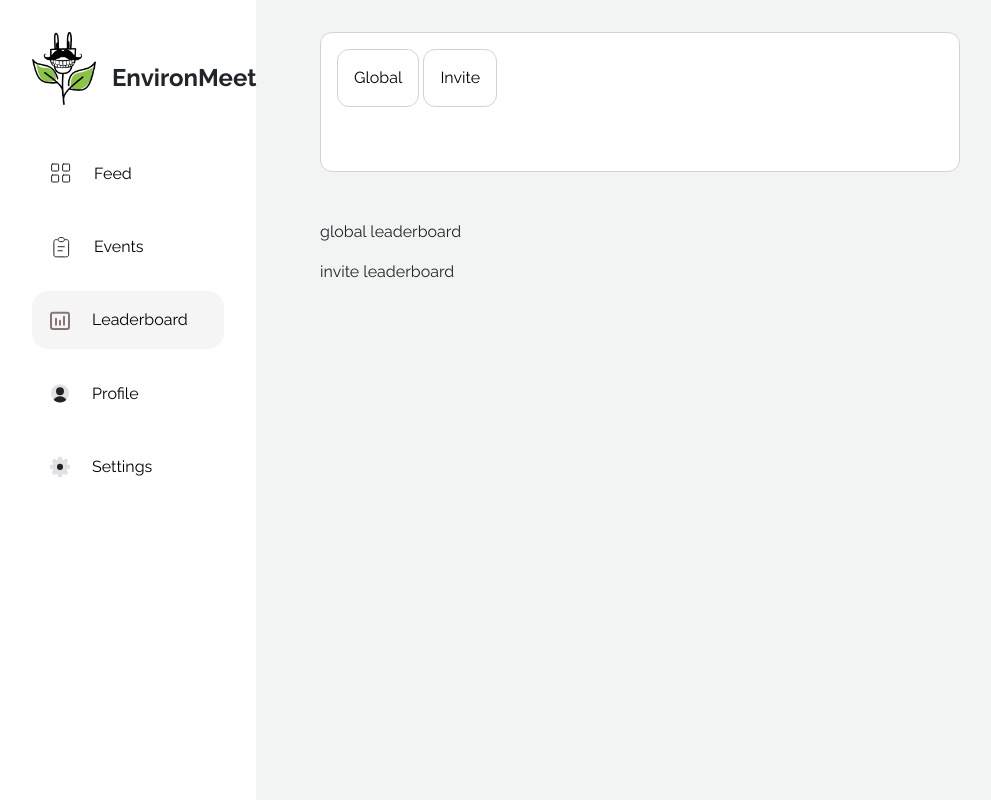
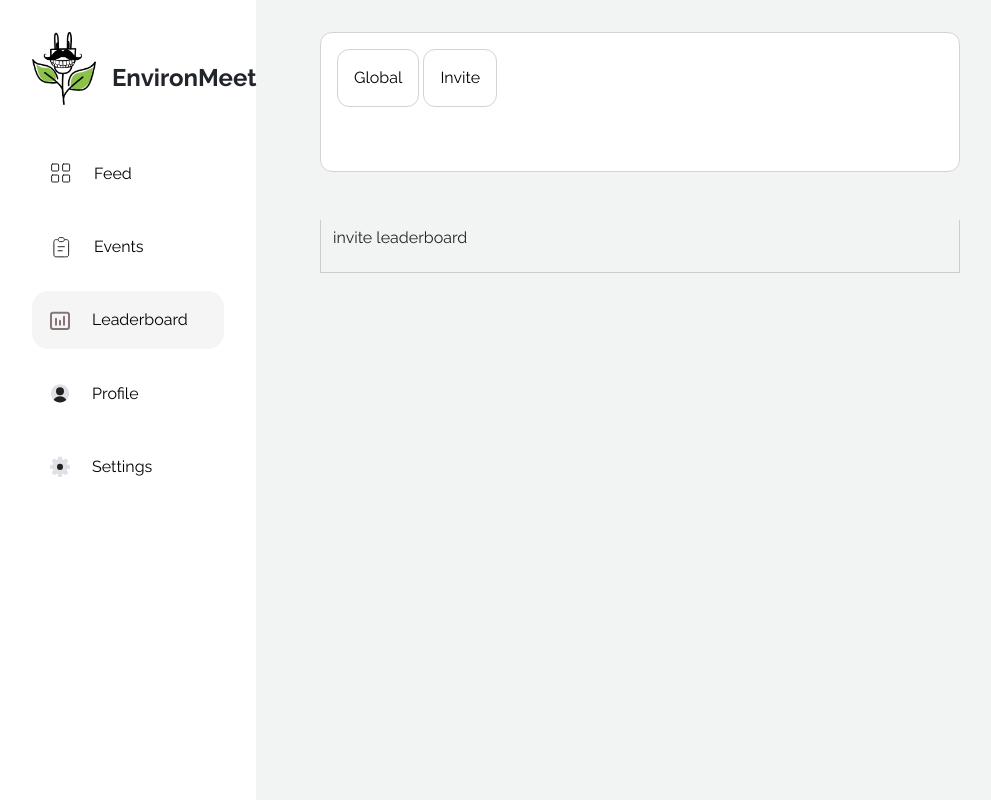
Before and after one commit to RohanSenthil/EnvironMeet, a Flask app: template app/templates/leaderboard.html in a window 1280 px wide, after a click on "Invite". Shown: the whole page, without its empty margins (0-991 px from the left). Run offline with Flask 3, Linux system fonts and the light colour scheme; the template is opened without the code that fills it, so the values that code supplies are empty.

Commit message:
working leaderboard, no css

```diff
--- a/app/routes/__init__.py
+++ b/app/routes/__init__.py
@@ -1,6 +1,6 @@
 from app import app
 from flask import render_template
-from app.routes import feed, events, accounts
+from app.routes import feed, events, accounts, leaderboard
 
 # Routes
 @app.route('/')
--- a/app/static/styles/leaderboard.css
+++ b/app/static/styles/leaderboard.css
@@ -23,3 +23,20 @@
     border-radius: 12px;
     margin-bottom: 3rem;
 }
+
+.LeaderBoardButtons button:hover {
+  background-color: #ddd;
+}
+
+/* Create an active/current tablink class */
+.LeaderBoardButtons button.active {
+  background-color: #ccc;
+}
+
+/* Style the tab content */
+.tabcontent {
+  display: none;
+  padding: 6px 12px;
+  border: 1px solid #ccc;
+  border-top: none;
+}
--- a/app/templates/leaderboard.html
+++ b/app/templates/leaderboard.html
@@ -10,7 +10,7 @@
 <div class="content">
 
     <div class="LeaderboardButtons">
-        <button class="tablinks" onclick="openTab(event, 'Global')">Global</button>
+        <button class="tablinks" onclick="openTab(event, 'Global')" id="defaultOpen">Global</button>
         <button class="tablinks" onclick="openTab(event, 'Invite')">Invite</button>
     </div>
 
```
Also changed, not shown: app/static/scripts/leaderboard.js (+18 -13 lines).
